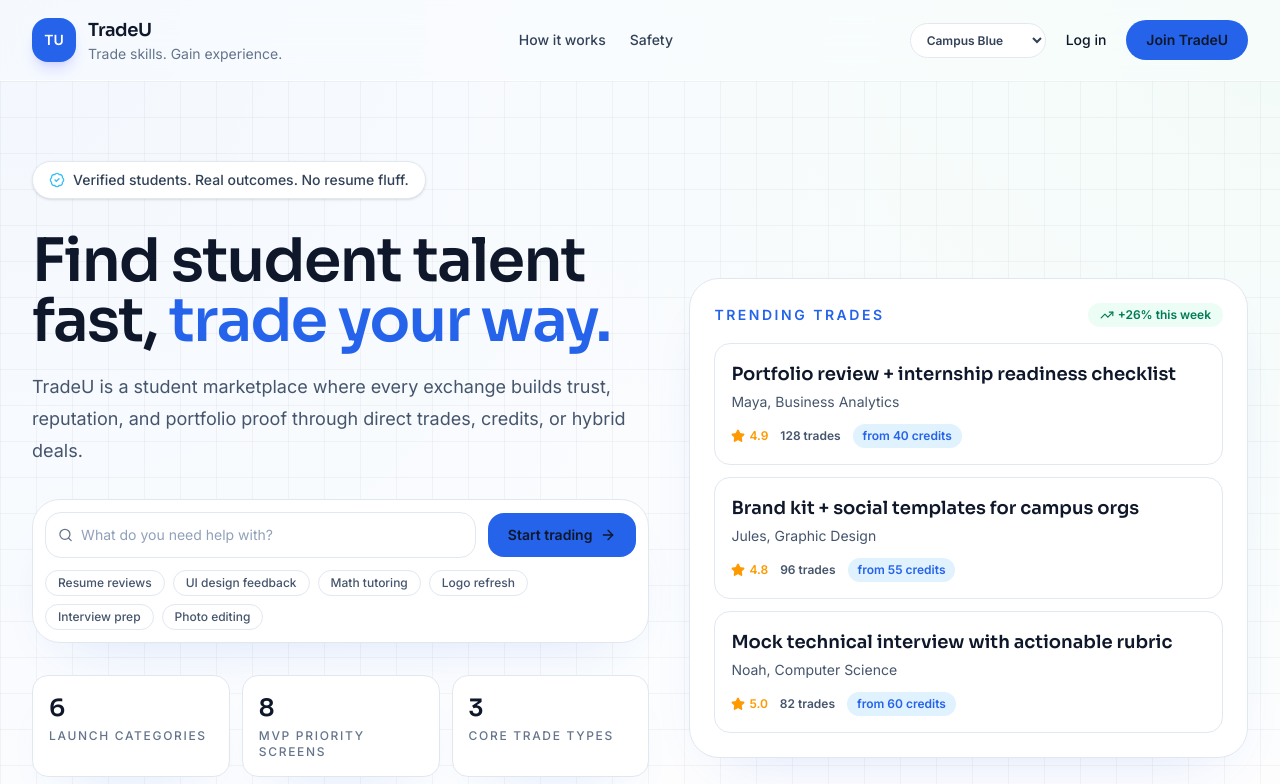
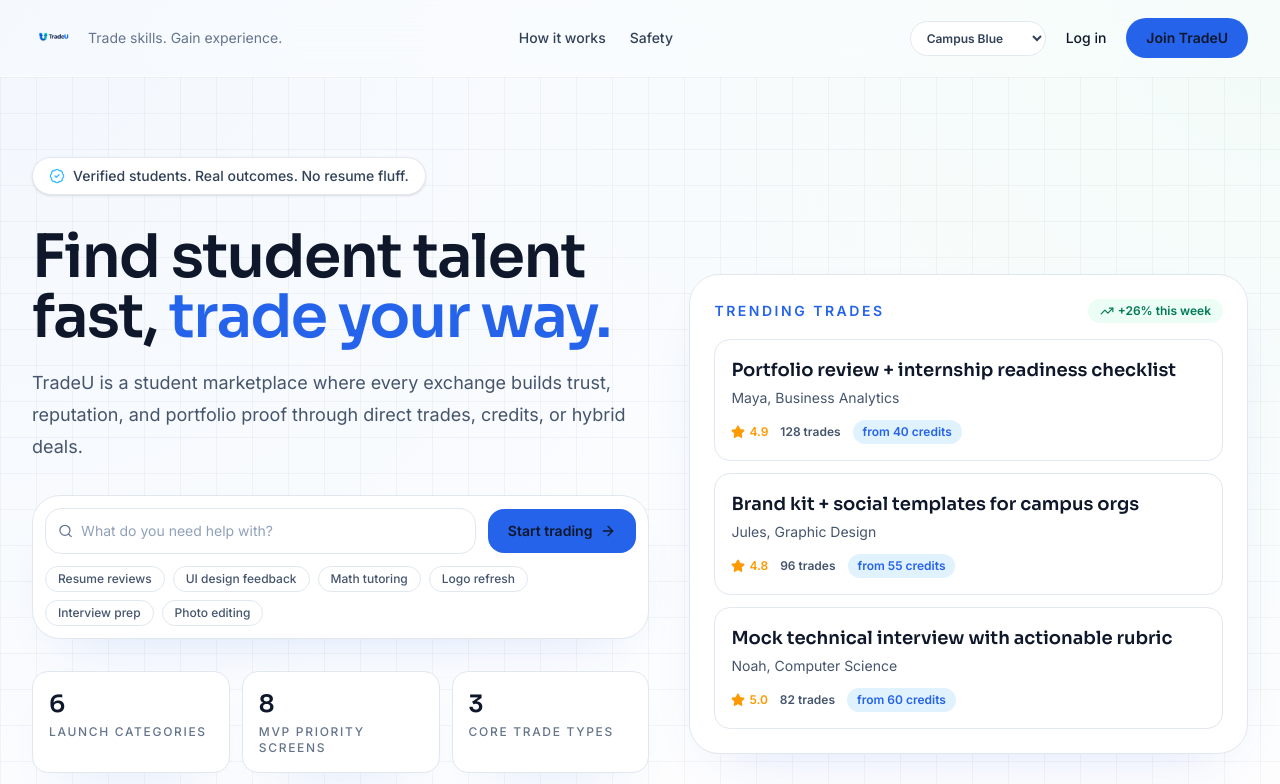
Before and after one commit to Michael-Blake-Donaldson/TradeU, a Next.js app: page / in a window 1280 px wide. Shown: the top 784 px of the page. Built offline with nearby package versions, Linux system fonts and the light colour scheme.

Commit message:
Use uploaded TradeU logo in public header and footer

```diff
--- a/components/tradeu/public-shell.tsx
+++ b/components/tradeu/public-shell.tsx
@@ -1,4 +1,5 @@
 import Link from "next/link";
+import Image from "next/image";
 
 import { siteNavigation } from "@/lib/constants/tradeu";
 import { PublicThemeSwitcher } from "@/components/tradeu/public-theme-switcher";
@@ -11,13 +12,15 @@ export function PublicShell({ children }: { children: React.ReactNode }) {
       <header className="sticky top-0 z-40 border-b border-white/70 bg-white/75 backdrop-blur-xl">
         <div className="mx-auto flex max-w-7xl items-center justify-between gap-6 px-4 py-4 sm:px-6 lg:px-8">
           <Link href="/" className="flex items-center gap-3" aria-label="TradeU home">
-            <div className="flex h-11 w-11 items-center justify-center rounded-2xl bg-primary text-sm font-semibold text-white shadow-lg shadow-indigo-500/20">
-              TU
-            </div>
+            <Image
+              src="/tradeu-logo.png"
+              alt="TradeU"
+              width={172}
+              height={54}
+              className="h-11 w-auto"
+              priority
+            />
             <div>
-              <p className="section-heading text-lg font-semibold tracking-tight text-ink">
-                TradeU
-              </p>
               <p className="text-sm text-muted">Trade skills. Gain experience.</p>
             </div>
           </Link>
@@ -52,9 +55,11 @@ export function PublicShell({ children }: { children: React.ReactNode }) {
 
       <footer className="border-t border-slate-200/80 bg-white/80">
         <div className="mx-auto flex max-w-7xl flex-col gap-4 px-4 py-10 text-sm text-muted sm:px-6 lg:flex-row lg:items-center lg:justify-between lg:px-8">
-          <div>
-            <p className="font-medium text-ink">TradeU</p>
+          <div className="flex items-center gap-3">
+            <Image src="/tradeu-logo.png" alt="TradeU" width={132} height={40} className="h-9 w-auto" />
+            <div>
             <p>Student-first skill trading built for reputation, trust, and growth.</p>
+            </div>
           </div>
           <div className="flex flex-wrap gap-4">
             {siteNavigation.map((item) => (
```
Also changed, not shown: public/tradeu-logo.png (added).
